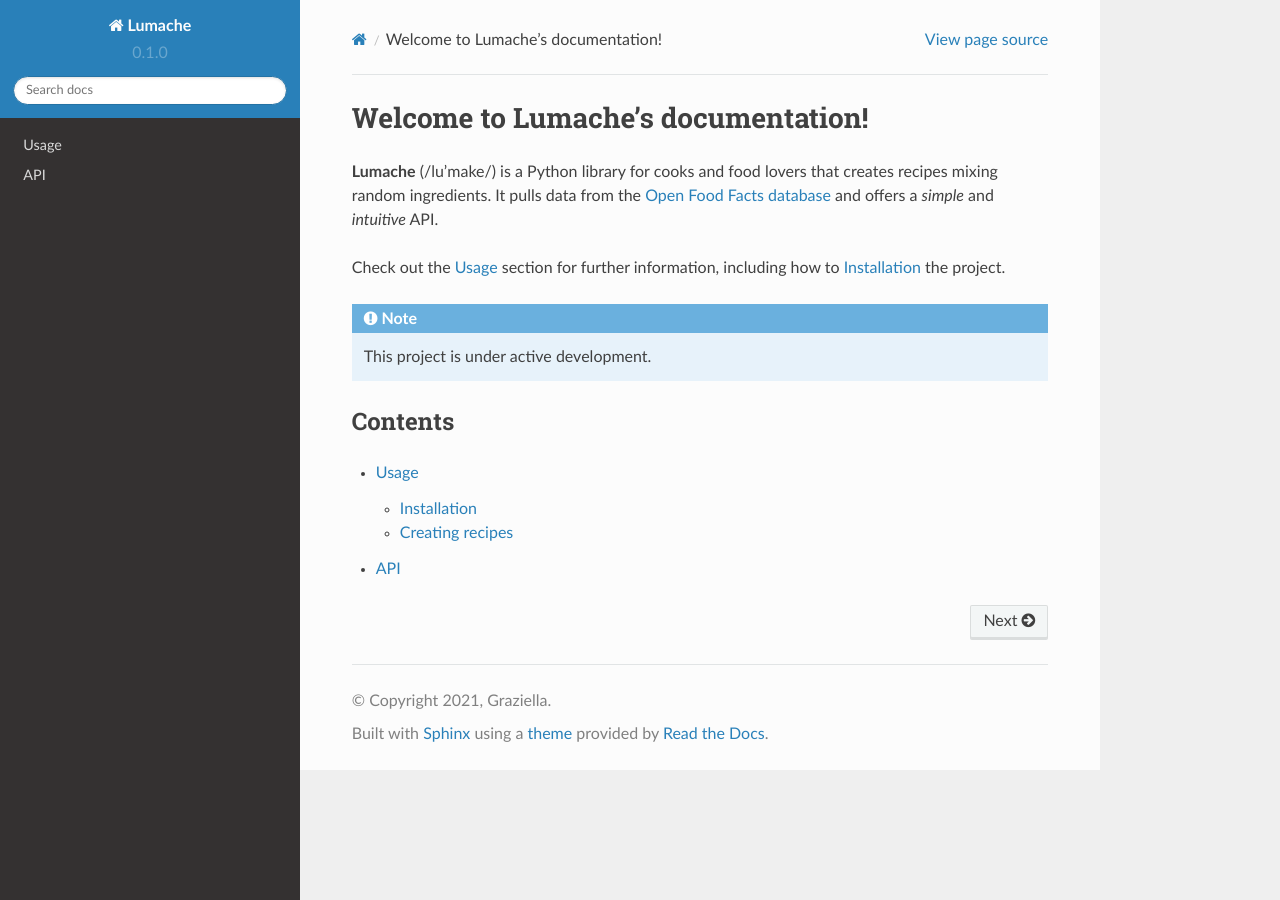
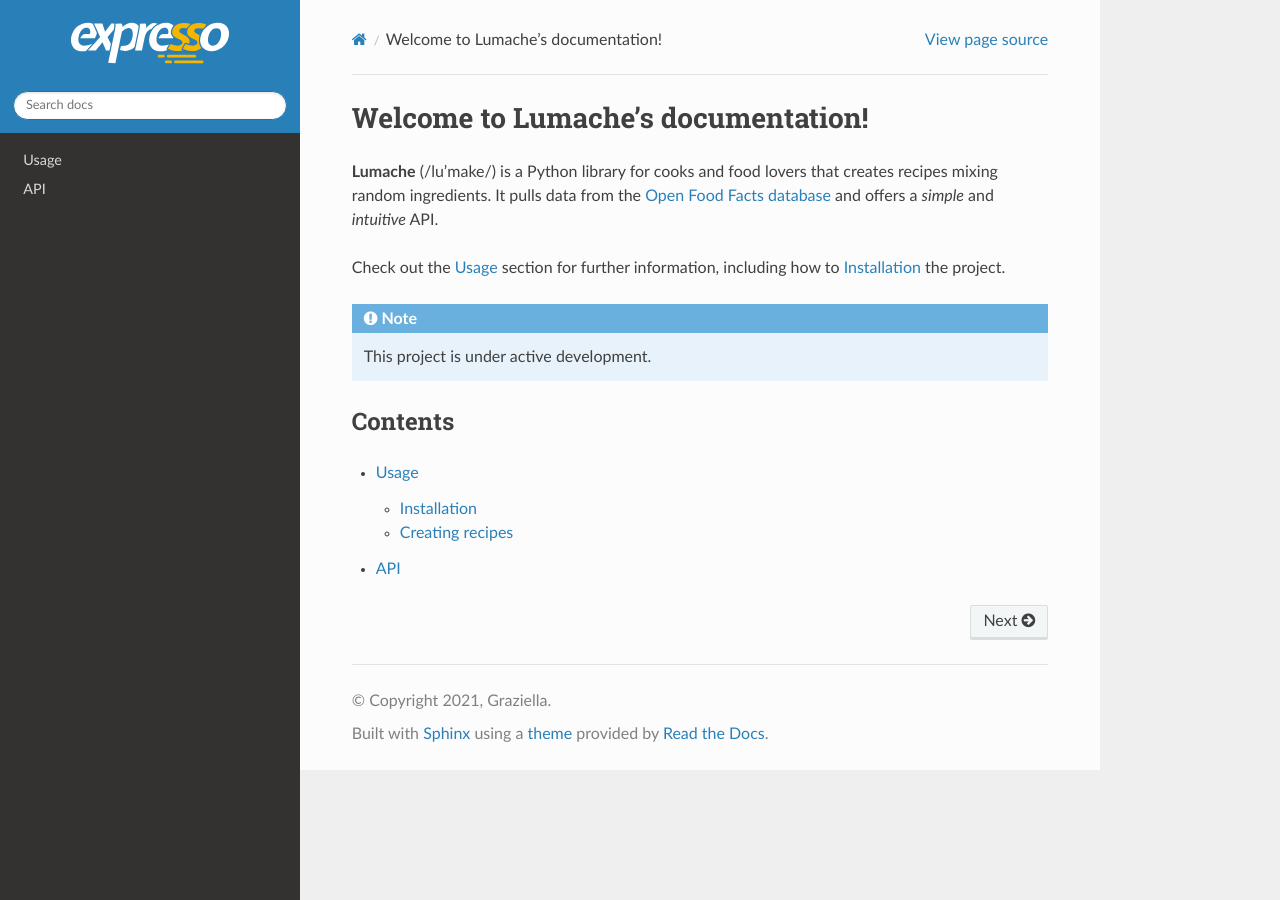
Before and after one commit to engrafaelrcv/documentacao, a Sphinx documentation site: the page built from docs/source/index.rst, in a window 1280 px wide. Built offline with Sphinx 7.4.7 and the Read the Docs theme 2.0.0, drawn with Linux system fonts in a browser that asks for light colours.

Commit message:
add logo _static

```diff
--- a/docs/source/conf.py
+++ b/docs/source/conf.py
@@ -30,6 +30,11 @@
 # -- Options for HTML output
 
 html_theme = 'sphinx_rtd_theme'
-
+html_static_path = ['_static']
+html_logo = 'logo-expresso-branca.svg'
+html_theme_options = {
+    'logo_only': True,
+    'display_version': False,
+}
 # -- Options for EPUB output
 epub_show_urls = 'footnote'
```
